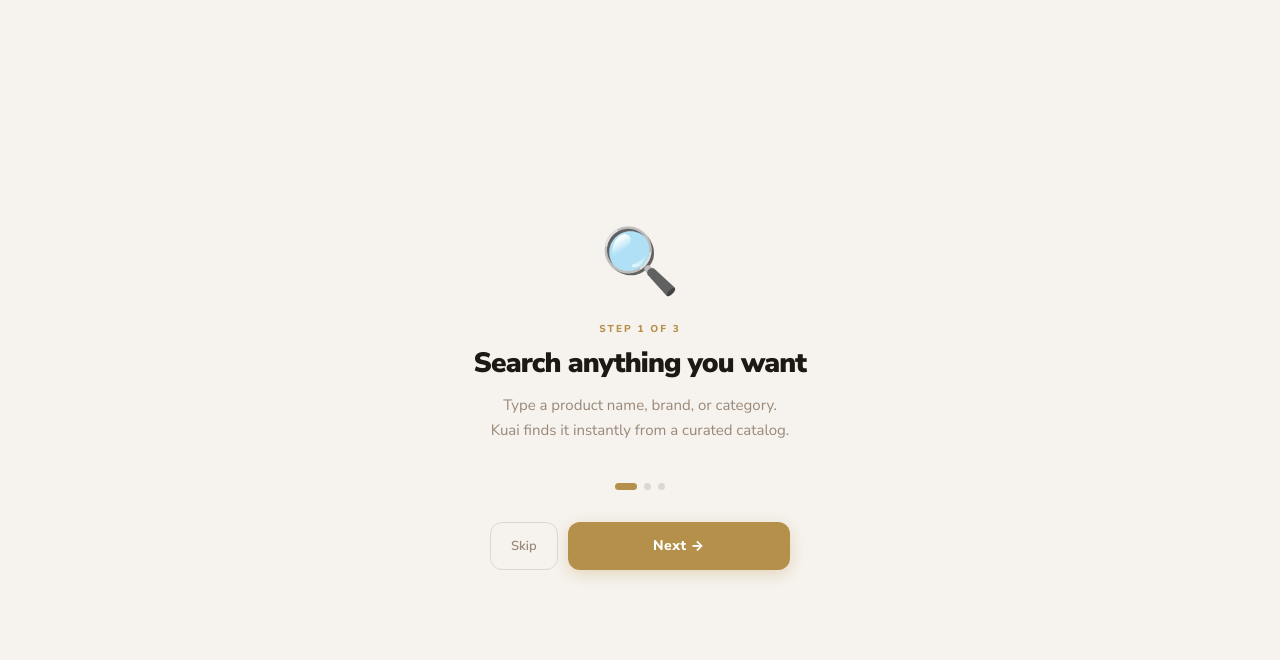
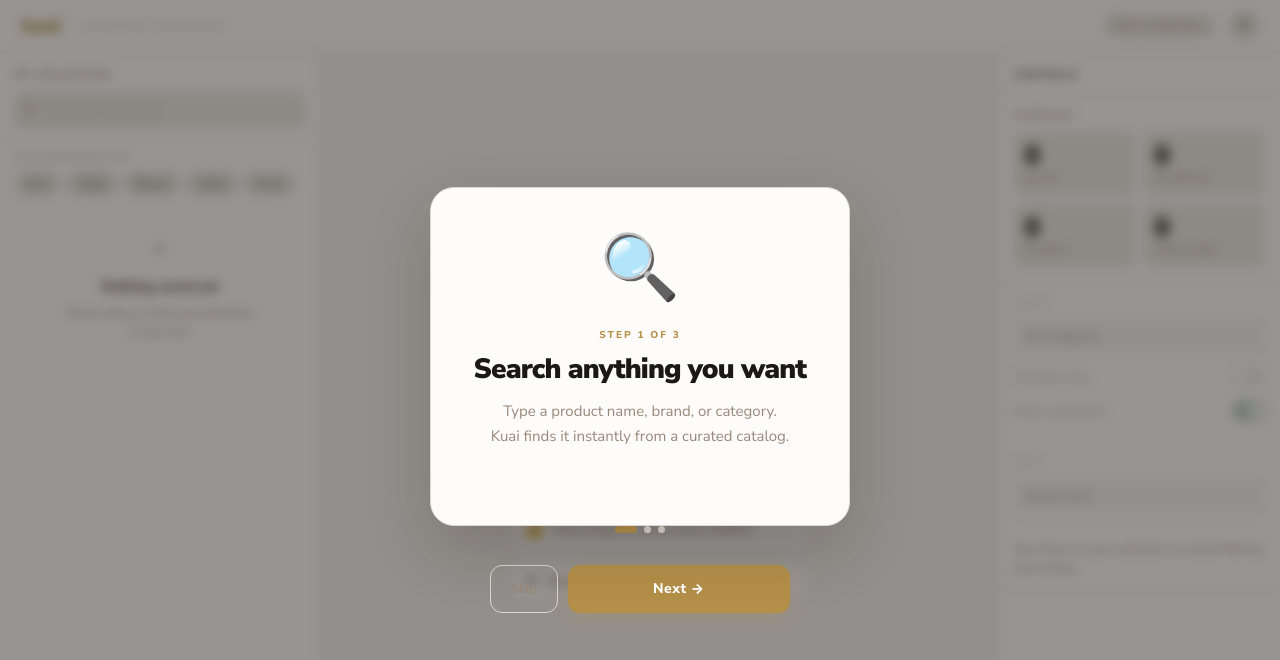
Before and after one commit to Niharika12002/ReactiveSandboxKuai, a plain HTML site: page kuai.html in a window 1280 px wide. Shown: the top 660 px of the page. Drawn offline with Linux system fonts and the light colour scheme.

Commit message:
Update kuai.html

```diff
--- a/kuai.html
+++ b/kuai.html
@@ -816,15 +816,29 @@
     /* ─── ONBOARDING ─────────────────────────────────────────────────────── */
     .onboarding {
       position: fixed; inset: 0; z-index: 8999;
-      background: var(--bg);
+      background: rgba(28,24,20,.45);
+      backdrop-filter: blur(6px);
+      -webkit-backdrop-filter: blur(6px);
       display: flex; flex-direction: column;
       align-items: center; justify-content: center;
       padding: 40px 24px;
       opacity: 0; pointer-events: none;
-      transform: translateY(12px);
-      transition: opacity .5s var(--ease), transform .5s var(--ease);
-    }
-    .onboarding.show { opacity: 1; pointer-events: all; transform: translateY(0); }
+      transition: opacity .5s var(--ease);
+    }
+    .onboarding.show { opacity: 1; pointer-events: all; }
+    .ob-card {
+      background: var(--bg-panel);
+      border: 1px solid var(--border);
+      border-radius: 24px;
+      padding: 48px 40px 36px;
+      width: 100%; max-width: 420px;
+      box-shadow: 0 24px 64px rgba(28,24,20,.2);
+      display: flex; flex-direction: column; align-items: center;
+      transform: translateY(16px);
+      transition: transform .5s var(--ease);
+    }
+    .onboarding.show .ob-card { transform: translateY(0); }
+    [data-theme="dark"] .onboarding { background: rgba(0,0,0,.6); }
     .ob-slides { width: 100%; max-width: 420px; position: relative; }
     .ob-slide {
       display: none; flex-direction: column;
@@ -976,6 +990,7 @@
 
 <!-- ── ONBOARDING ── -->
 <div class="onboarding" id="onboarding">
+  <div class="ob-card">
   <div class="ob-slides">
 
     <div class="ob-slide active" id="ob0">
@@ -999,6 +1014,7 @@
       <div class="ob-body">Kuai shows you the same item across multiple retailers so you always get the best price.</div>
     </div>
 
+  </div>
   </div>
   <div class="ob-dots">
     <div class="ob-dot active" id="dot0"></div>
@@ -1008,6 +1024,7 @@
   <div class="ob-actions">
     <button class="ob-btn-skip" id="obSkip">Skip</button>
     <button class="ob-btn-next" id="obNext">Next →</button>
+  </div>
   </div>
 </div>
 
```
